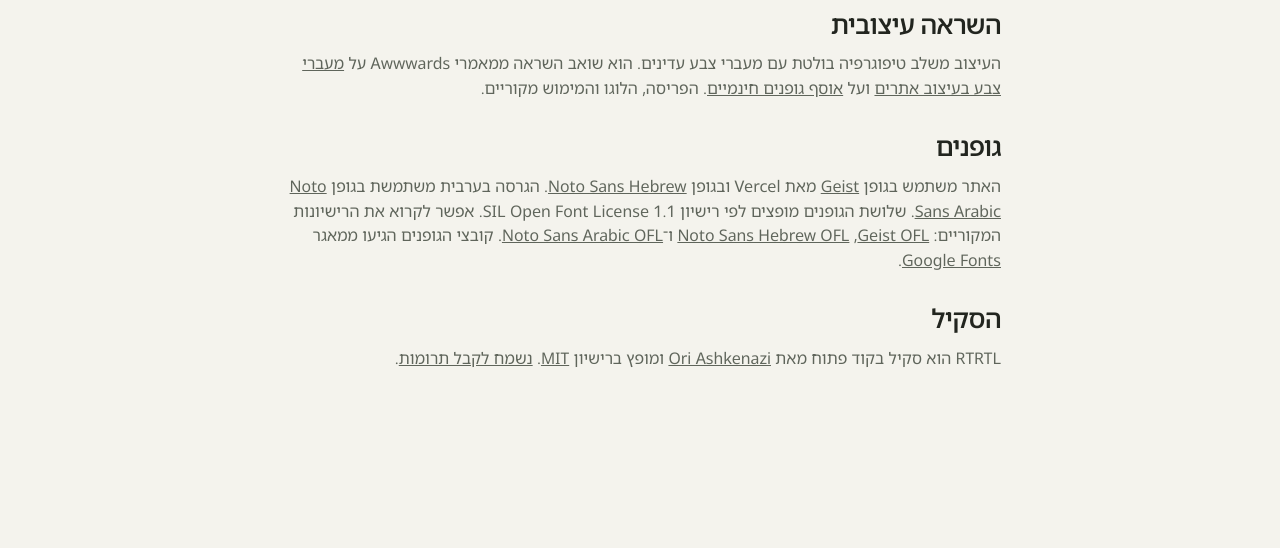
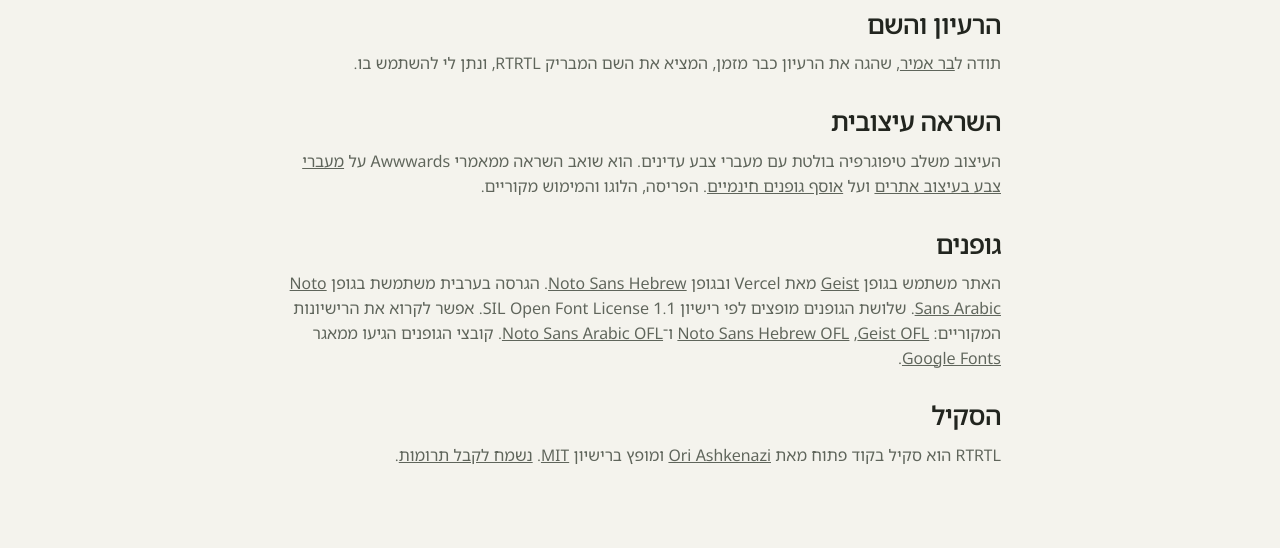
Before and after one commit to OriAshkenazi/RTRTL, a website: page docs/he/credits.html in a window 1280 px wide. Shown: the part 252-800 px from the top of the page. Drawn offline with Linux system fonts and the light colour scheme.

Commit message:
Credit Bar Amir for the original idea and RTRTL name (#3)
Co-authored-by: Ori Ashkenazi <29450891+OriAshkenazi@users.noreply.github.com>

```diff
--- a/docs/he/credits.html
+++ b/docs/he/credits.html
@@ -18,6 +18,8 @@
   </header>
   <main class="wrap credits">
     <h1>קרדיטים ותודות</h1>
+    <h2>הרעיון והשם</h2>
+    <p>תודה ל<a href="https://www.linkedin.com/in/bar-amir/">בר אמיר</a>, שהגה את הרעיון כבר מזמן, המציא את השם המבריק <bdi dir="ltr">RTRTL</bdi>, ונתן לי להשתמש בו.</p>
     <h2>השראה עיצובית</h2>
     <p>העיצוב משלב טיפוגרפיה בולטת עם מעברי צבע עדינים. הוא שואב השראה ממאמרי <bdi dir="ltr">Awwwards</bdi> על <a href="https://www.awwwards.com/gradients-in-web-design-elements.html">מעברי צבע בעיצוב אתרים</a> ועל <a href="https://www.awwwards.com/best-free-fonts.html">אוסף גופנים חינמיים</a>. הפריסה, הלוגו והמימוש מקוריים.</p>
     <h2>גופנים</h2>
```
Also changed, not shown: docs/credits.html (+1 -1 lines), README.md.
